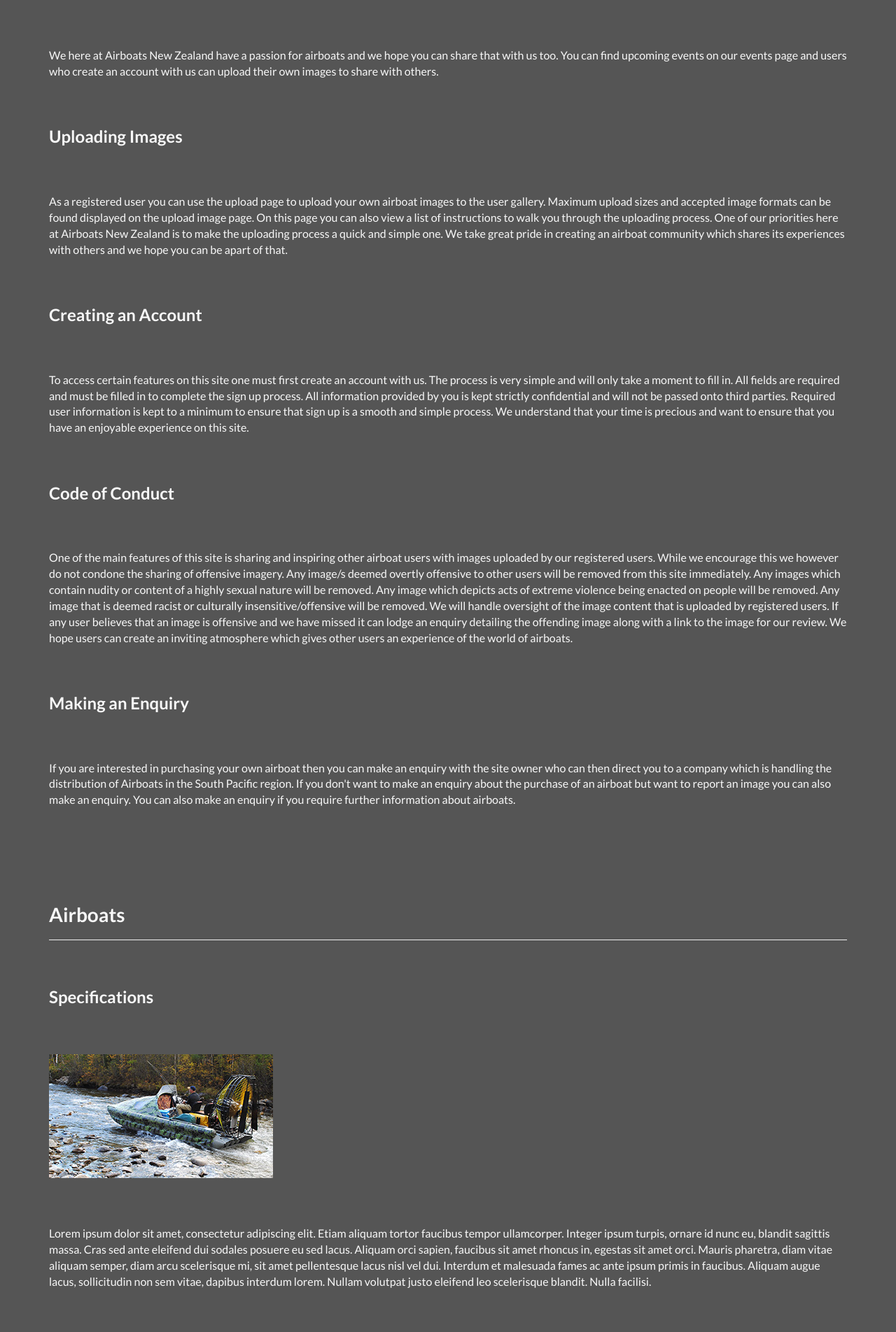
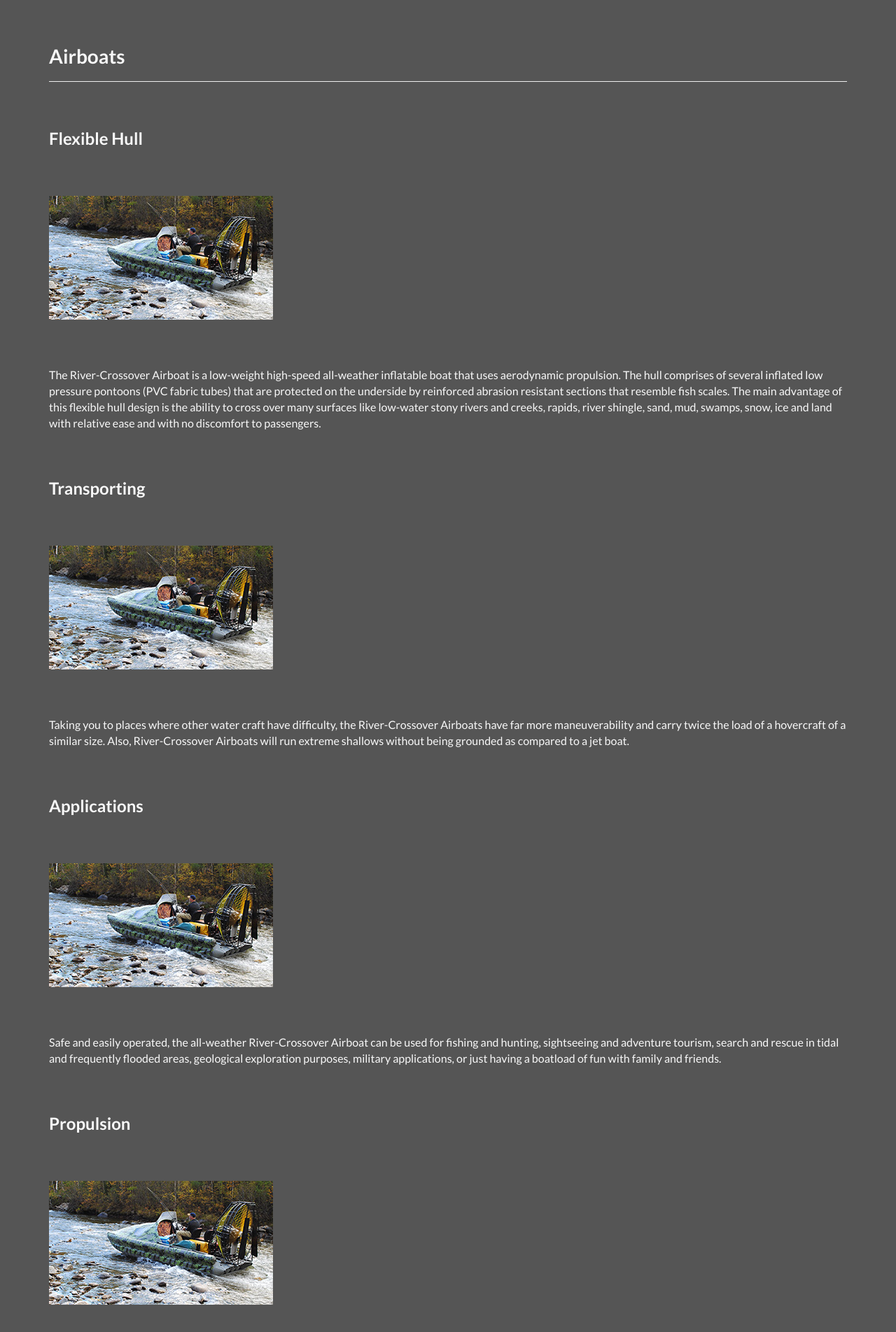
Before and after one commit to Kris-King/AirboatsNZ, a CodeIgniter app: page /site/about in a window 1280 px wide. Shown: the part 336-2240 px from the top of the page at 70% size. Run offline with CodeIgniter, Linux system fonts and the light colour scheme.

Commit message:
Merge origin/master
Conflicts:
	application/controllers/auth.php
	application/models/user.php
	application/views/pages/about.php
	application/views/pages/home.php
	application/views/pages/sign_up.php
	application/views/themes/default.php
	assets/themes/default/css/custom.css
	nbproject/project.properties
	nbproject/project.xml

```diff
--- a/application/views/pages/about.php
+++ b/application/views/pages/about.php
@@ -1,85 +1,9 @@
 <section class="wrapper">
     <section class="container">
         <h1><span class="glyphicon glyphicon-info-sign"></span> About Us<hr></h1>
-        <section class=" element_spacing spacing">
-            <h3>General</h3>
-            <p>
-                We here at Airboats New Zealand have a passion for airboats and we hope you can share that with us too.
-                You can find upcoming events on our events page and users who create an account with us can
-                upload their own images to share with others.
-            </p>
-        </section>
 
-        <section class="spacing">
-            <h3>Uploading Images</h3>
-            <p>
-                As a registered user you can use the upload page to upload your own airboat images to the user gallery.
-                Maximum upload sizes and accepted image formats can be found displayed on the upload image page.
-                On this page you can also view a list of instructions to walk you through the uploading process.
-                One of our priorities here at Airboats New Zealand is to make the uploading process a
-                quick and simple one. We take great pride in creating an airboat community which shares its experiences
-                with others and we hope you can be apart of that.
-            </p>
-        </section>
-
-        <section class="spacing">
-            <h3>Creating an Account</h3>
-            <p>
-                To access certain features on this site one must first create an account with us.
-                The process is very simple and will only take a moment to fill in. All fields are required
-                and must be filled in to complete the sign up process. All information provided by you is kept strictly
-                confidential and will not be passed onto third parties. Required user information is kept to a minimum to
-                ensure that sign up is a smooth and simple process. We understand that your time is precious and want to ensure
-                that you have an enjoyable experience on this site.
-            </p>
-        </section>
-
-        <section class="spacing">
-            <h3>Code of Conduct</h3>
-            <p>
-                One of the main features of this site is sharing and inspiring other airboat users with images uploaded by our
-                registered users. While we encourage this we however do not condone the sharing of offensive imagery.
-                Any image/s deemed overtly offensive to other users will be removed from this site immediately.
-                Any images which contain nudity or content of a highly sexual nature will be removed. Any image which
-                depicts acts of extreme violence being enacted on people will be removed. Any image that is deemed racist
-                or culturally insensitive/offensive will be removed. We will handle oversight of the image content that is
-                uploaded by registered users. If any user believes that an image is offensive and we have missed it can
-                lodge an enquiry detailing the offending image along with a link to the image for our review. We hope users can
-                create an inviting atmosphere which gives other users an experience of the world of airboats.
-            </p>
-        </section>
-
-        <section class="spacing">
-            <h3>Making an Enquiry</h3>
-            <p>
-                If you are interested in purchasing your own airboat then you can make an enquiry with the site owner who can then
-                direct you to a company which is handling the distribution of Airboats in the South Pacific region. If you don't want
-                to make an enquiry about the purchase of an airboat but want to report an image you can also make an enquiry. You can
-                also make an enquiry if you require further information about airboats.
-            </p>
-        </section>
-
-        <section class="element_spacing spacing">
+        <section class="element_spacing margin_spacing">
             <h1>Airboats<hr></h1>
-            <div>
-                <h3>Specifications</h3>
-                <div class="spacing">
-                    <img src="<?php echo base_url(); ?>assets/themes/default/images/airboat_img2.jpg" class="img-responsive" alt="About Us - Airboat image 1"/>
-                </div>
-                <p>
-                    Lorem ipsum dolor sit amet, consectetur adipiscing elit.
-                    Etiam aliquam tortor faucibus tempor ullamcorper.
-                    Integer ipsum turpis, ornare id nunc eu, blandit sagittis massa.
-                    Cras sed ante eleifend dui sodales posuere eu sed lacus.
-                    Aliquam orci sapien, faucibus sit amet rhoncus in, egestas sit amet orci.
-                    Mauris pharetra, diam vitae aliquam semper,
-                    diam arcu scelerisque mi, sit amet pellentesque lacus nisl vel dui.
-                    Interdum et malesuada fames ac ante ipsum primis in faucibus.
-                    Aliquam augue lacus, sollicitudin non sem vitae, dapibus interdum lorem.
-                    Nullam volutpat justo eleifend leo scelerisque blandit.
-                    Nulla facilisi.
-                </p>
-            </div>
         </section>
 
         <section class="spacing">
@@ -188,5 +112,66 @@
 
             </div>
         </section>
+
+        <section class="element_spacing margin_spacing">
+            <h1>General<hr></h1>
+        </section>
+
+        <section class="spacing">
+            <p>
+                We here at Airboats New Zealand have a passion for airboats and we hope you can share that with us too.
+                You can find upcoming events on our events page and users who create an account with us can
+                upload their own images to share with others.
+            </p>
+        </section>
+
+        <section class="spacing">
+            <h3>Uploading Images</h3>
+            <p>
+                As a registered user you can use the upload page to upload your own airboat images to the user gallery.
+                Maximum upload sizes and accepted image formats can be found displayed on the upload image page.
+                On this page you can also view a list of instructions to walk you through the uploading process.
+                One of our priorities here at Airboats New Zealand is to make the uploading process a
+                quick and simple one. We take great pride in creating an airboat community which shares its experiences
+                with others and we hope you can be apart of that.
+            </p>
+        </section>
+
+        <section class="spacing">
+            <h3>Creating an Account</h3>
+            <p>
+                To access certain features on this site one must first create an account with us.
+                The process is very simple and will only take a moment to fill in. All fields are required
+                and must be filled in to complete the sign up process. All information provided by you is kept strictly
+                confidential and will not be passed onto third parties. Required user information is kept to a minimum to
+                ensure that sign up is a smooth and simple process. We understand that your time is precious and want to ensure
+                that you have an enjoyable experience on this site.
+            </p>
+        </section>
+
+        <section class="spacing">
+            <h3>Code of Conduct</h3>
+            <p>
+                One of the main features of this site is sharing and inspiring other airboat users with images uploaded by our
+                registered users. While we encourage this we however do not condone the sharing of offensive imagery.
+                Any image/s deemed overtly offensive to other users will be removed from this site immediately.
+                We will handle oversight of the image content that is uploaded by registered users. If any user believes that
+                an image is offensive and we have missed it, can lodge an enquiry detailing the offending image along with a
+                link to the image for our review. We hope users can create an inviting atmosphere which gives other
+                users an experience of the world of airboats.
+            </p>
+        </section>
+
+        <section class="spacing">
+            <h3>Making an Enquiry</h3>
+            <p>
+                If you are interested in purchasing your own airboat then you can make an enquiry with the site owner who can then
+                direct you to a company which is handling the distribution of Airboats in the South Pacific region. If you don't want
+                to make an enquiry about the purchase of an airboat but want to report an image you can also make an enquiry. You can
+                also make an enquiry if you require further information about airboats.
+            </p>
+        </section>
+
+
     </section>
 </section>
--- a/application/views/pages/sign_up.php
+++ b/application/views/pages/sign_up.php
@@ -11,7 +11,7 @@
                                             <div class="alert alert-danger"> <?php echo validation_errors('<div><span class="glyphicon glyphicon-warning-sign"></span>', '</div>'); ?></div>
                 <?php endif; ?>
                                 </div>-->
-                <div>
+                <div class="element_margins">
                     <?php echo form_open('auth/create_user'); ?>
                     <div class="form-group">
                         <label for="first_name">First Name:</label>
```
Lines whose indentation alone changed are shown as unchanged.
